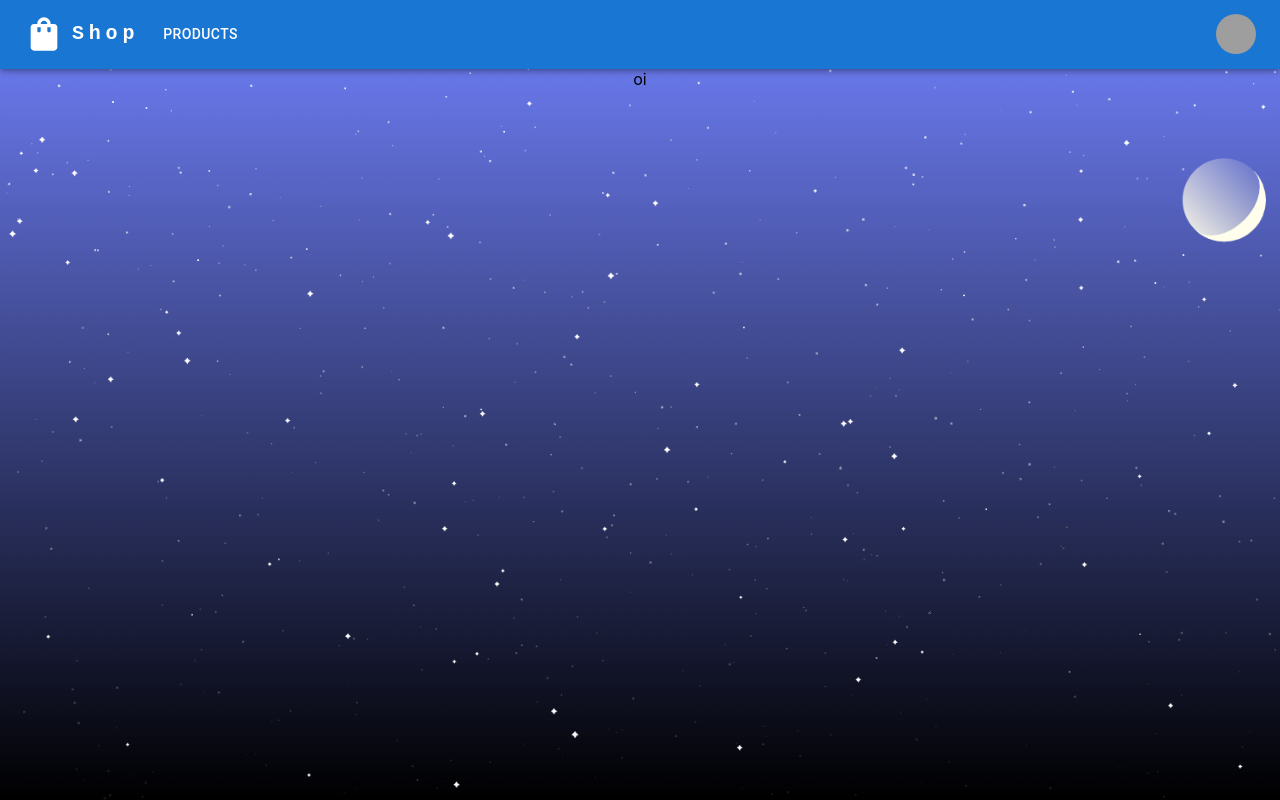
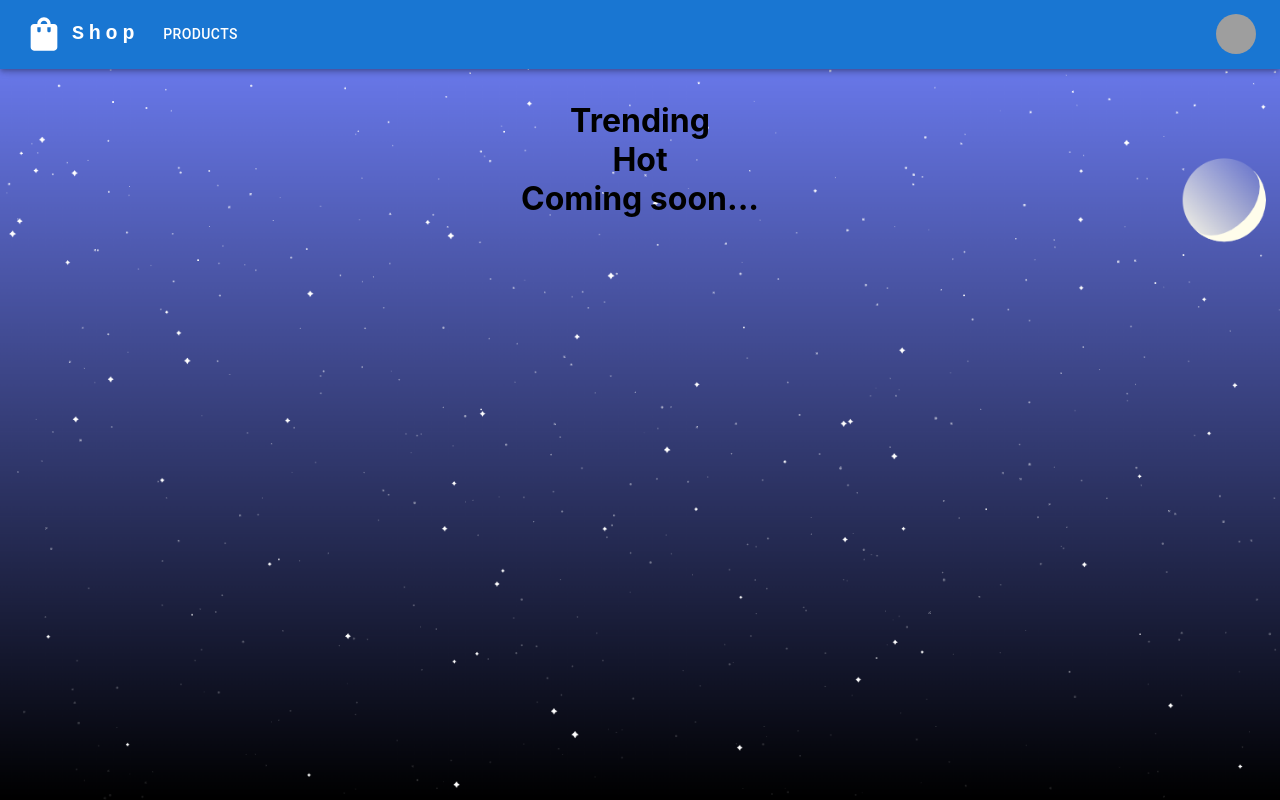
Before and after one commit to commitrider/react-shop, a React (Create React App) app: page /home in a window 1280 px wide. Built offline with nearby package versions, Linux system fonts and the light colour scheme; sample sign-in values are in the browser's storage; grey boxes are pictures that could not be loaded.

Commit message:
Add new home mode

```diff
--- a/src/pages/home/Home.tsx
+++ b/src/pages/home/Home.tsx
@@ -1,4 +1,4 @@
-import { Box, Container, Stack } from "@mui/material";
+import { Box, Container, Stack, Paper } from "@mui/material";
 import { useEffect, useState } from "react";
 import { Link } from "react-router-dom";
 import ProductItem from "../../components/ProductItem";
@@ -12,12 +12,31 @@ const Home = () => {
     // const dispatch = useAppDispatch();
     // dispatch(authActions.login())
     // console.log(teste)
+    const [trending, setTrending] = useState<Product[]>([]);
+    const [hot, setHot] = useState<Product[]>([]);
+    const [comingSoon, setComingSoon] = useState<Product[]>([]);
 
+    const { error, isLoading, sendRequest } = useHttp();
+
+    useEffect(() => {
+
+    }, [])
 
     return (
-        <div>
-            oi
-        </div>
+        <Box >
+            <Stack direction={"column"} display={'flex'} justifyContent={'center'} alignItems={'center'} padding={4} >
+
+            <h1>Trending</h1>
+            <Paper elevation={3} sx={{ maxWidth:'50em', width:'100%', display:'flex', justifyContent:'space-evenly', flexWrap:'wrap' }}>
+
+            </Paper>
+
+            <h1>Hot</h1>
+
+            <h1>Coming soon...</h1>
+
+            </Stack>
+        </Box>
     )
 }
 
--- a/src/pages/products/ProductList.tsx
+++ b/src/pages/products/ProductList.tsx
@@ -24,7 +24,7 @@ const ProductList = () => {
  return (<Container>
  <Box>
      <Stack my={"2em"} gap={2}>
-         <h1>Home</h1>
+         <h1>Products</h1>
          <h3>Here you find the best products!</h3>
      </Stack>
      <Stack direction={'row'} display={"flex"} flexWrap={"wrap"} gap={2} justifyContent={"center"}>
```
